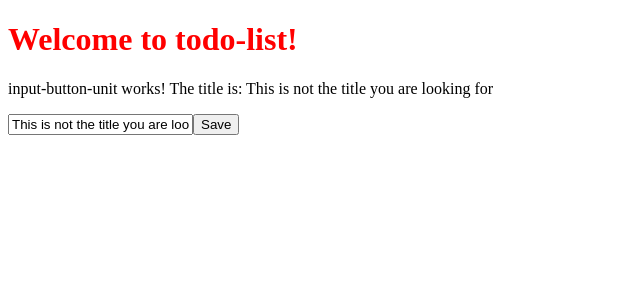
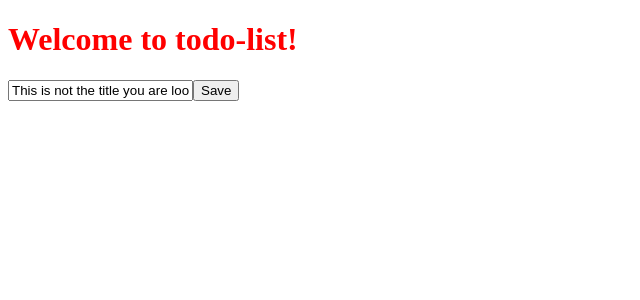
Before and after one commit to eleonorarocchi/ng-girls-todo-list, an Angular app: page / in a window 1280 px wide. Shown: the top 300 px of the page, without its empty margins (0-640 px from the left). Built offline with nearby package versions, Linux system fonts and the light colour scheme.

Commit message:
Your Message

```diff
--- a/src/app/input-button-unit/input-button-unit.component.html
+++ b/src/app/input-button-unit/input-button-unit.component.html
@@ -1,11 +1,6 @@
-<p>
-    input-button-unit works!
-    The title is: {{ title }}
- </p>
-
- <input [value]="title"
+ <input #inputElementRef [value]="title"
  (keyup.enter)="changeTitle($event.target.value)">
 
-<button (click)="changeTitle('Button Clicked!')">
+<button (click)="changeTitle(inputElementRef.value)">
 Save
 </button>
```
